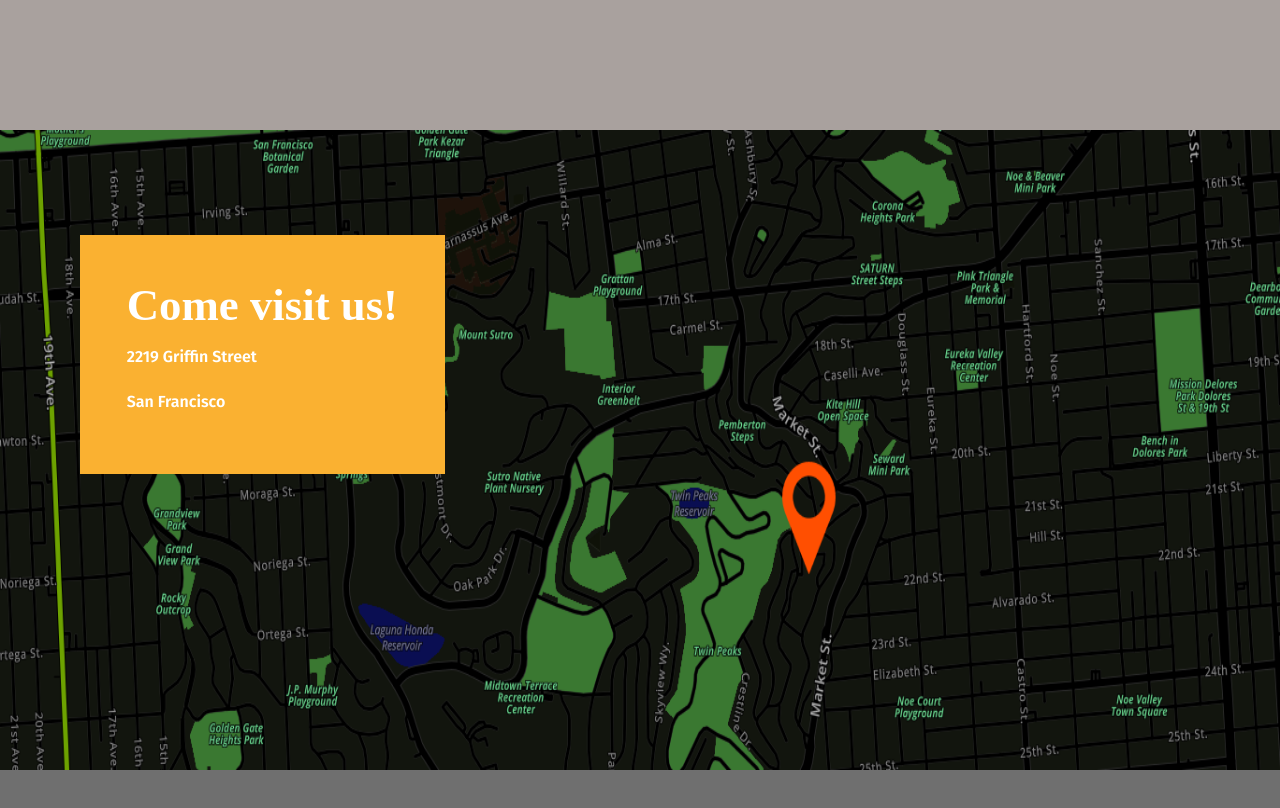
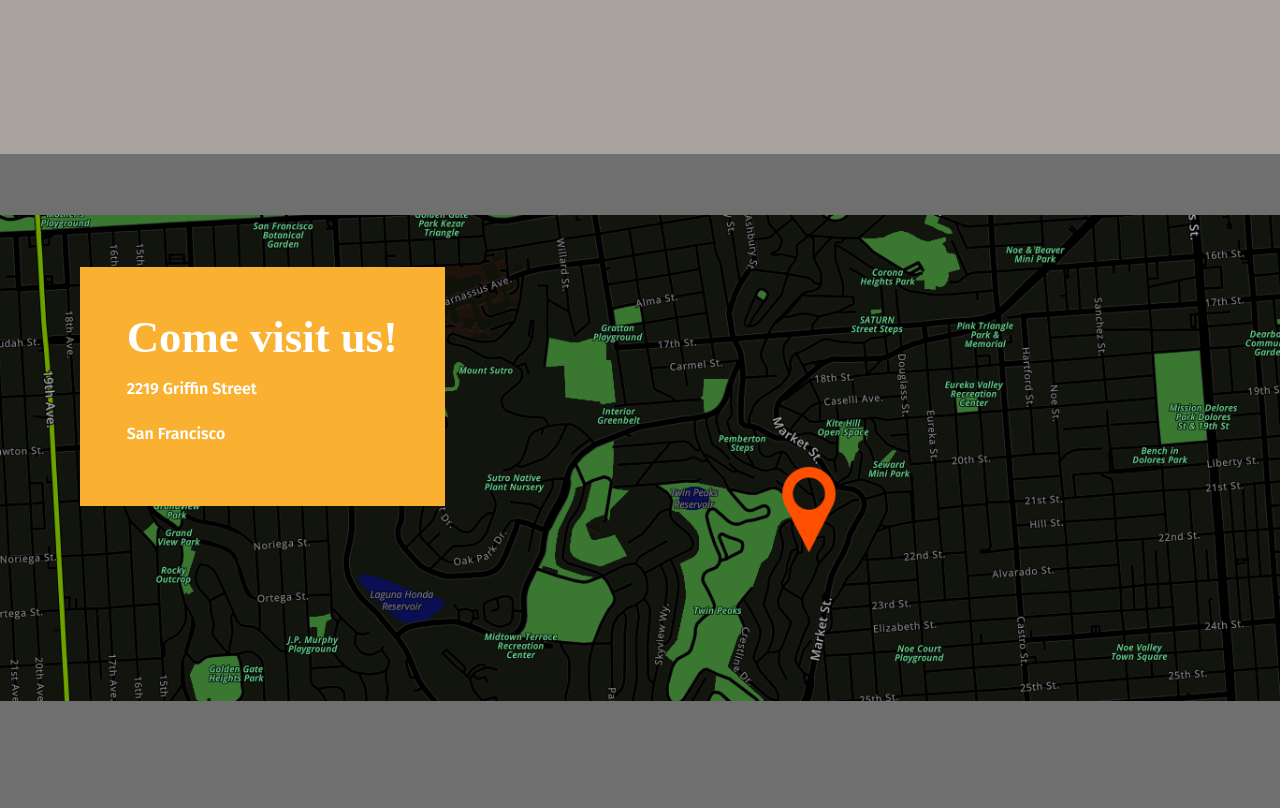
Before and after one commit to RobbanBroberg/FE22-exam, a plain HTML site: page contact.html in a window 1280 px wide. Shown: the part 880-1688 px from the top of the page. Drawn offline with nearby package versions, Linux system fonts and the light colour scheme; a web font is replaced by a local one.

Commit message:
ändringar

```diff
--- a/scss/contact.scss
+++ b/scss/contact.scss
@@ -95,7 +95,7 @@ body {
 
   .contact-page__footer {
     max-width: 1366px;
-    height: 130vh;
+    height: 110vh;
     margin: 0 auto;
     display: flex;
     align-items: flex-start;
@@ -106,7 +106,7 @@ body {
     width: 26%;
     position: absolute;
     margin-left: 5em;
-    margin-top: -40em;
+    margin-top: -26em;
     padding: 3em 1em 3em 1em;
   }
 
@@ -122,8 +122,7 @@ body {
     position: relative;
     display: flex;
     width: 100%;
-    height: 80vh;
-    margin-top: -28em;
+    margin-top: -17em;
   }
 
   .contact-page__footer img {
--- a/scss/layout/_nav-contact.scss
+++ b/scss/layout/_nav-contact.scss
@@ -19,14 +19,18 @@
     padding: 2em 2em;
     flex: 1 0 100px;
     background-color: $nav-background-clr;
+
+    &:hover {
+        background-color: $greycard-clr;
+
+        .contact-page__list-link {
+        color: $active-txt-clr;
+      }
+    }
   }
 
   .contact-page__list-link {
     color: #808080;
-  }
-
-  .contact-page__list-item:hover {
-    background-color: $greycard-clr;
   }
 
   .active {
@@ -36,5 +40,6 @@
 
   .active--link {
     color: $active-txt-clr;
+
   }
 }
```
Also changed, not shown: stylesheet/contact.css, 1 other file.
